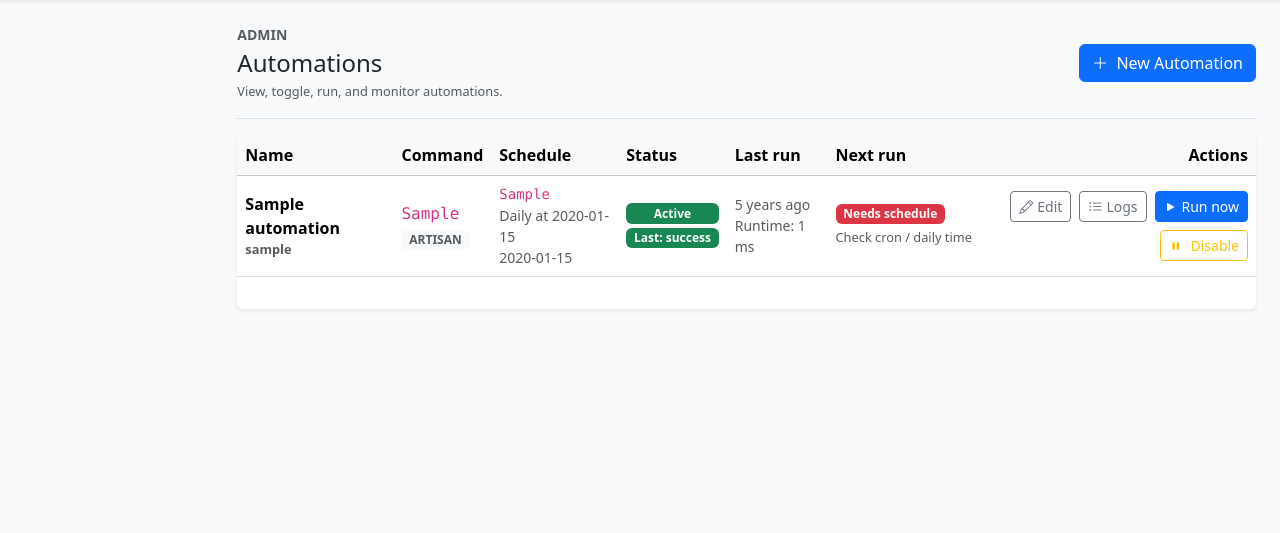
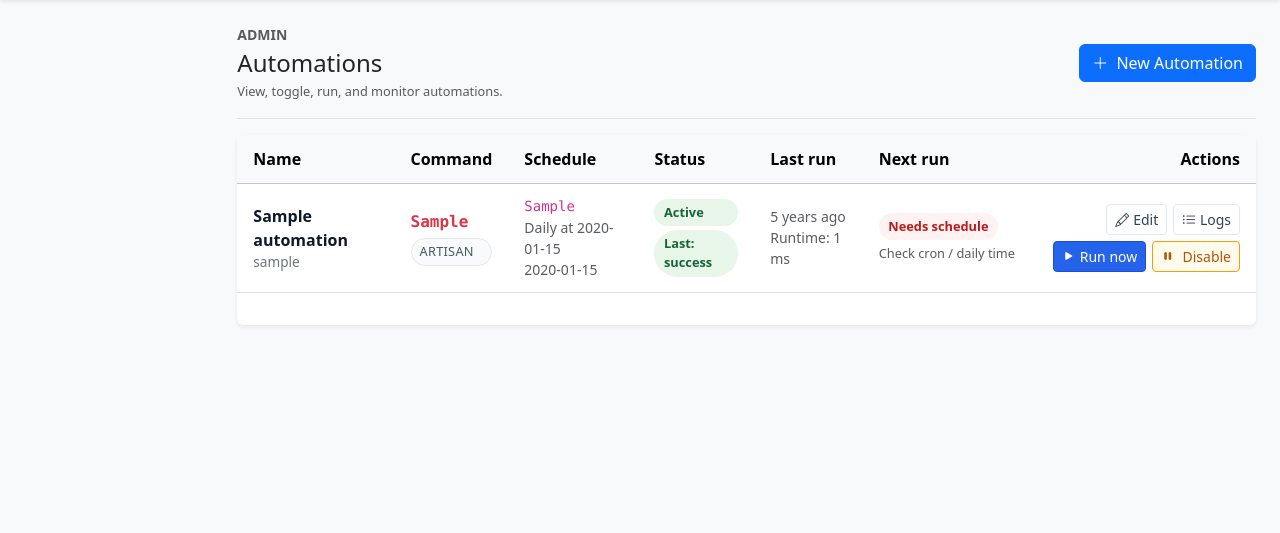
Before and after one commit to AhmedAlothmanLiberty/cmd-runner, a Laravel app: page /admin/automations in a window 1280 px wide. Shown: the part 57-590 px from the top of the page. Run offline with Laravel 12, Linux system fonts and the light colour scheme; a user stored in the database is signed in; tables that the repository leaves empty hold one stand-in row (values such as "Sample post"); style sheets or scripts are compiled from the project's sources.

Commit message:
enhancments

```diff
--- a/resources/views/admin/automations/index.blade.php
+++ b/resources/views/admin/automations/index.blade.php
@@ -1,4 +1,75 @@
 <x-app-layout>
+    @once
+        <style>
+            .automation-table td, .automation-table th {
+                padding: 0.75rem 1rem;
+                vertical-align: middle;
+            }
+            .automation-table .title {
+                font-weight: 700;
+                color: #0f172a;
+            }
+            .automation-table .subtext {
+                color: #6b7280;
+                font-size: 0.85rem;
+            }
+            .automation-table .pill {
+                display: inline-flex;
+                align-items: center;
+                gap: 0.4rem;
+                padding: 0.2rem 0.5rem;
+                border-radius: 999px;
+                border: 1px solid #e5e7eb;
+                background: #f8fafc;
+                font-size: 0.8rem;
+                color: #4b5563;
+                text-transform: uppercase;
+                letter-spacing: 0.02em;
+            }
+            .automation-table .badge-soft {
+                border-radius: 999px;
+                padding: 0.25rem 0.6rem;
+                font-size: 0.8rem;
+                font-weight: 700;
+            }
+            .badge-soft-success { background: #e8f5e9; color: #166534; }
+            .badge-soft-muted { background: #f1f5f9; color: #475569; }
+            .badge-soft-danger { background: #fef2f2; color: #b91c1c; }
+            .badge-soft-primary { background: #e0ebff; color: #1d4ed8; }
+            .action-stack {
+                display: flex;
+                flex-wrap: wrap;
+                justify-content: flex-end;
+                gap: 0.35rem;
+            }
+            .btn-ghost {
+                border: 1px solid #e2e8f0;
+                background: #fff;
+                color: #334155;
+            }
+            .btn-ghost:hover {
+                border-color: #cbd5e1;
+                background: #f8fafc;
+            }
+            .btn-run {
+                background: #2563eb;
+                border-color: #1d4ed8;
+                color: #fff;
+            }
+            .btn-run:hover { background: #1d4ed8; color: #fff; }
+            .btn-toggle-active {
+                border: 1px solid #f59e0b;
+                color: #b45309;
+                background: #fffbeb;
+            }
+            .btn-toggle-inactive {
+                border: 1px solid #22c55e;
+                color: #166534;
+                background: #ecfdf3;
+            }
+        </style>
+    @endonce
+
     <x-slot name="header">
         <div class="d-flex flex-column flex-md-row align-items-md-center justify-content-between w-100">
             <div>
@@ -22,7 +93,7 @@
                 </div>
         @endif
             <div class="table-responsive">
-                <table class="table table-hover mb-0 align-middle">
+                <table class="table table-hover mb-0 align-middle automation-table">
                     <thead class="table-light">
                         <tr>
                             <th>Name</th>
@@ -37,16 +108,16 @@
                     <tbody>
                         @forelse ($automations as $automation)
                             <tr>
-                                <td class="fw-semibold">
+                                <td>
                                     <div class="d-flex flex-column">
-                                        <span>{{ $automation->name }}</span>
-                                        <small class="text-muted">{{ $automation->slug }}</small>
+                                        <span class="title">{{ $automation->name }}</span>
+                                        <span class="subtext">{{ $automation->slug }}</span>
                                     </div>
                                 </td>
                                 <td>
                                     <div class="d-flex flex-column gap-1">
-                                        <code>{{ $automation->command }}</code>
-                                        <span class="badge text-bg-light text-muted align-self-start">{{ strtoupper($automation->run_via) }}</span>
+                                        <code class="text-danger fw-semibold">{{ $automation->command }}</code>
+                                        <span class="pill">{{ strtoupper($automation->run_via) }}</span>
                                     </div>
                                 </td>
                                 <td>
@@ -60,11 +131,11 @@
                                 </td>
                                 <td>
                                     <div class="d-flex flex-column gap-1">
-                                        <span class="badge {{ $automation->is_active ? 'text-bg-success' : 'text-bg-secondary' }}">
+                                        <span class="badge-soft {{ $automation->is_active ? 'badge-soft-success' : 'badge-soft-muted' }}">
                                             {{ $automation->is_active ? 'Active' : 'Inactive' }}
                                         </span>
                                         @if ($automation->last_run_status)
-                                            <span class="badge {{ $automation->last_run_status === 'success' ? 'text-bg-success' : 'text-bg-danger' }}">
+                                            <span class="badge-soft {{ $automation->last_run_status === 'success' ? 'badge-soft-success' : 'badge-soft-danger' }}">
                                                 Last: {{ $automation->last_run_status }}
                                             </span>
                                         @endif
@@ -82,39 +153,41 @@
                                     @php $nextRun = $automation->nextRunAt(); @endphp
                                     <div class="d-flex flex-column align-items-start gap-1">
                                         @if (! $automation->is_active)
-                                            <span class="badge text-bg-secondary">Inactive</span>
+                                            <span class="badge-soft badge-soft-muted">Inactive</span>
                                         @elseif ($nextRun)
-                                            <span class="badge text-bg-primary">{{ $nextRun->diffForHumans() }}</span>
+                                            <span class="badge-soft badge-soft-primary">{{ $nextRun->diffForHumans() }}</span>
                                             <small class="text-muted">{{ $nextRun->format('Y-m-d H:i') }} ({{ $nextRun->getTimezone()->getName() }})</small>
                                         @else
-                                            <span class="badge text-bg-danger">Needs schedule</span>
+                                            <span class="badge-soft badge-soft-danger">Needs schedule</span>
                                             <small class="text-muted">Check cron / daily time</small>
                                         @endif
                                     </div>
                                 </td>
                                 <td class="text-end">
-                                    <div class="d-flex flex-wrap justify-content-end gap-2">
-                                        <a href="{{ route('admin.automations.edit', $automation) }}" class="btn btn-sm btn-outline-secondary">
+                                    <div class="action-stack">
+                                        <a href="{{ route('admin.automations.edit', $automation) }}" class="btn btn-sm btn-ghost">
                                             <i class="bi bi-pencil me-1"></i>Edit
                                         </a>
-                                        <a href="{{ route('admin.automations.logs', $automation) }}" class="btn btn-sm btn-outline-secondary">
+                                        <a href="{{ route('admin.automations.logs', $automation) }}" class="btn btn-sm btn-ghost">
                                             <i class="bi bi-list-ul me-1"></i>Logs
                                         </a>
                                         @can('run-automation')
                                             <form action="{{ route('admin.automations.run', $automation) }}" method="POST" class="automation-run-form d-inline">
                                                 @csrf
-                                                <button type="submit" class="btn btn-sm btn-primary">
+                                                <button type="submit" class="btn btn-sm btn-run">
                                                     <i class="bi bi-play-fill me-1"></i>Run now
                                                 </button>
                                             </form>
                                         @endcan
+                                        @can('run-automation')
                                             <form action="{{ route('admin.automations.toggle', $automation) }}" method="POST" class="d-inline">
                                                 @csrf
-                                            <button type="submit" class="btn btn-sm {{ $automation->is_active ? 'btn-outline-warning' : 'btn-outline-success' }}">
+                                                <button type="submit" class="btn btn-sm {{ $automation->is_active ? 'btn-toggle-active' : 'btn-toggle-inactive' }}">
                                                     <i class="bi {{ $automation->is_active ? 'bi-pause-fill' : 'bi-play-circle' }} me-1"></i>
                                                     {{ $automation->is_active ? 'Disable' : 'Enable' }}
                                                 </button>
                                             </form>
+                                        @endcan
                                     </div>
                                 </td>
                             </tr>
```
Lines whose indentation alone changed are shown as unchanged.
